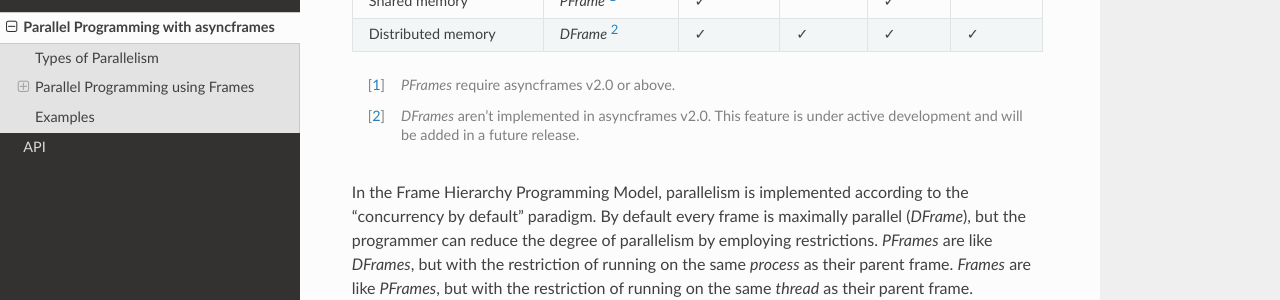
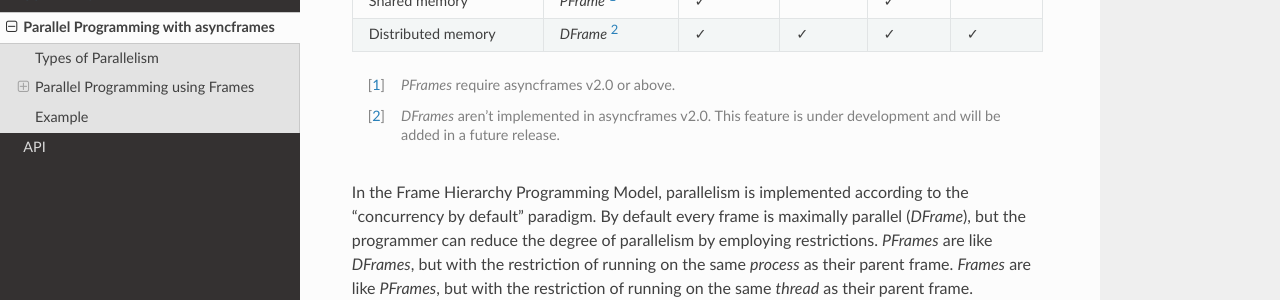
Before and after one commit to RcSepp/asyncframes, a Sphinx documentation site: the page built from docs/source/parallel_programming_model.rst, in a window 1280 px wide and 1400 px high, scrolled down 1730 px. Shown: the part 151-451 px from the top of the window. Built offline with Sphinx 7.4.7 and the Read the Docs theme 2.0.0, drawn with Linux system fonts in a browser that asks for light colours.

Commit message:
Minor changes

```diff
--- a/docs/source/parallel_programming_model.rst
+++ b/docs/source/parallel_programming_model.rst
@@ -41,7 +41,7 @@ The following table summarizes the three types of parallelism of the previous se
 +--------------------------+------------------+--------------+------------+-----------+-------------+
 
 .. [1] *PFrames* require asyncframes v2.0 or above.
-.. [2] *DFrames* aren't implemented in asyncframes |version|. This feature is under active development and will be added in a future release.
+.. [2] *DFrames* aren't implemented in asyncframes |version|. This feature is under development and will be added in a future release.
 
 In the Frame Hierarchy Programming Model, parallelism is implemented according to the "concurrency by default" paradigm. By default every frame is maximally parallel (*DFrame*), but the programmer can reduce the degree of parallelism by employing restrictions. *PFrames* are like *DFrames*, but with the restriction of running on the same *process* as their parent frame. *Frames* are like *PFrames*, but with the restriction of running on the same *thread* as their parent frame.
 
@@ -64,8 +64,8 @@ How to disable multithreading entirely
 
 When ``EventLoop.run()`` is called, asyncframes allocates multiple threads. The number of allocated threads can be controlled with the ``num_threads`` parameter. By default asyncframes will allocate as many threads as there are available hardware threads on the CPU. To run a program entirely singlethreaded, set the ``num_threads`` parameter to 1. In this scenario, asyncframes will never run any other threads, even if *PFrames* or *DFrames* are used. This is because in the restriction model *PFrames* are free to run on any available thread, but there is only on thread available.
 
-Examples
---------
+Example
+-------
 
 To illustrate the differences between *Frames* and *PFrames*, let's run multiple counters in parallel using blocking operations.
 
```
